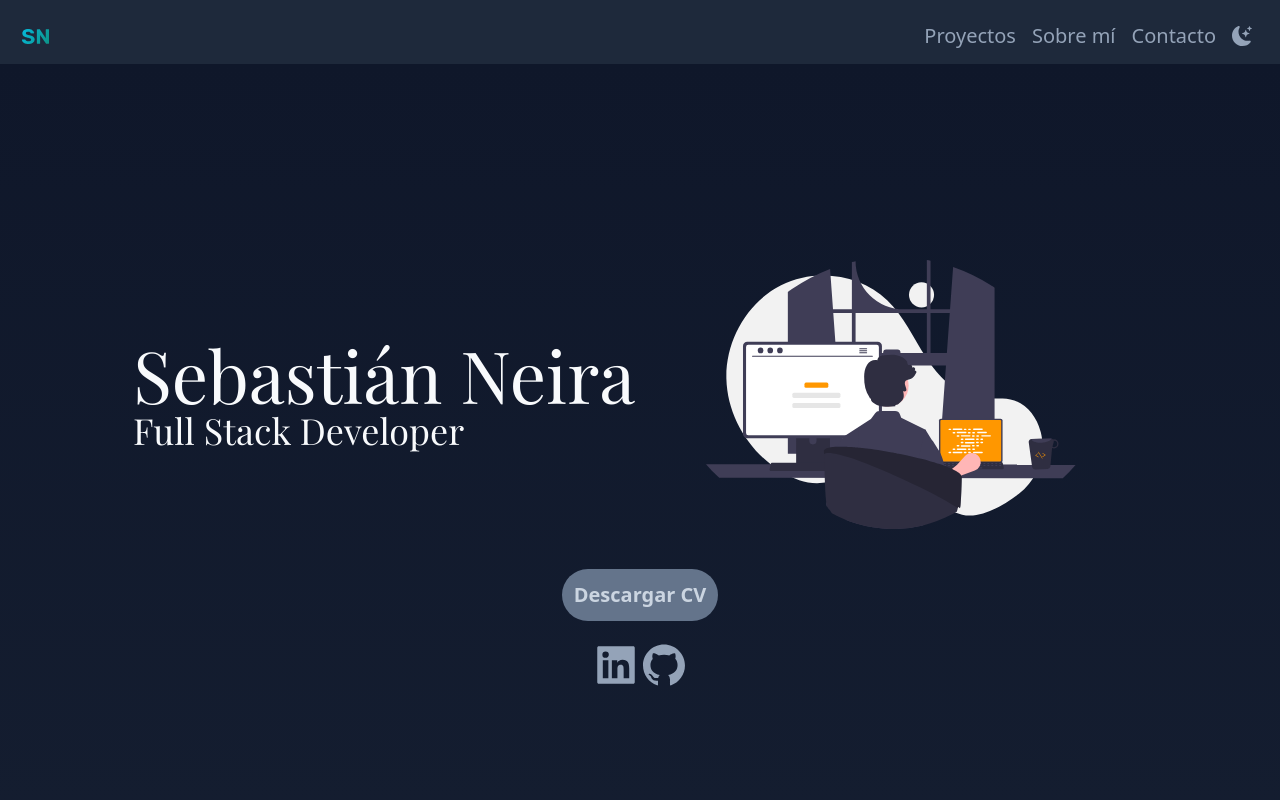
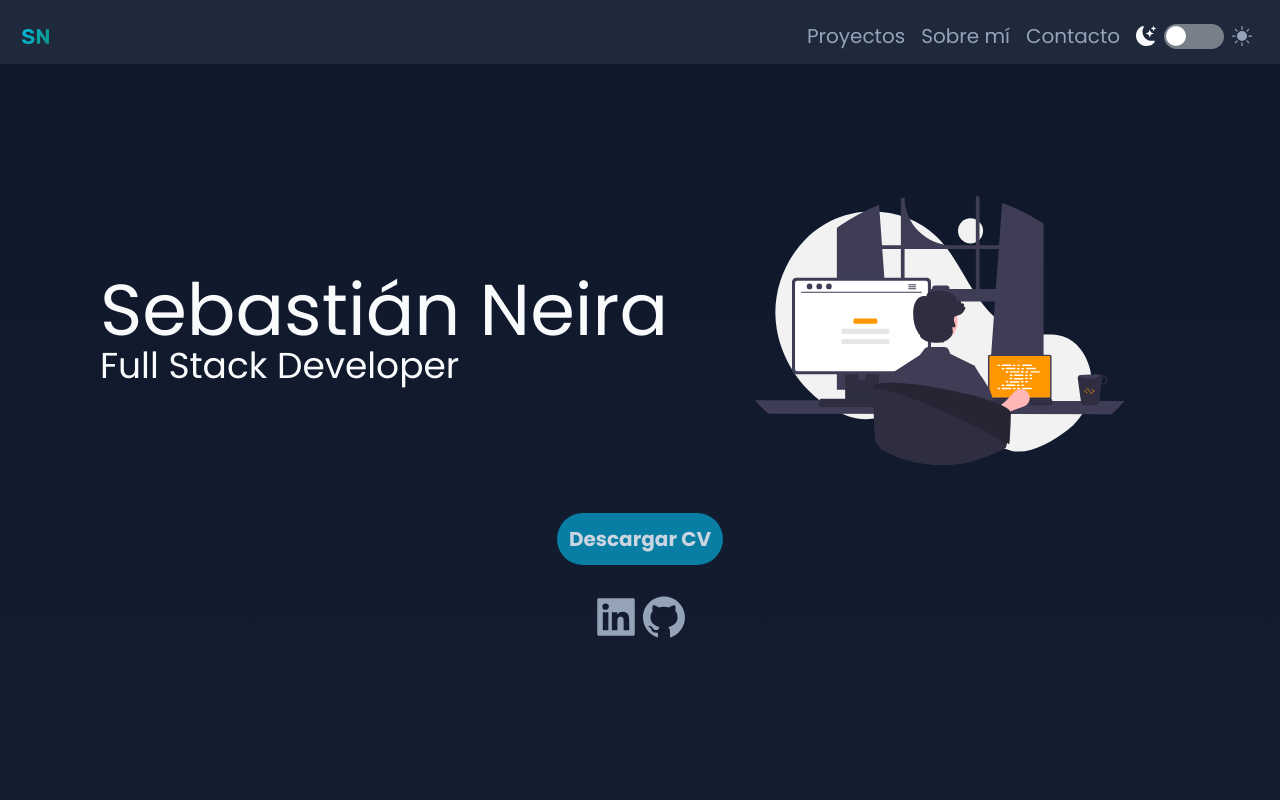
Before and after one commit to Sebaplz/Portfolio, a React (Vite) app: page / in a window 1280 px wide. Shown: the top 800 px of the page. Built offline with nearby package versions, Linux system fonts and the light colour scheme.

Commit message:
Se agrega motion-frame

```diff
--- a/index.html
+++ b/index.html
@@ -1,5 +1,5 @@
 <!DOCTYPE html>
-<html lang="en" class="scroll-smooth">
+<html lang="en" class="scroll-smooth overflow-x-hidden">
   <head>
     <meta charset="UTF-8" />
     <link rel="icon" type="image/png" href="/Logo.png" />
@@ -7,7 +7,7 @@
     <link rel="preconnect" href="https://fonts.googleapis.com" />
     <link rel="preconnect" href="https://fonts.gstatic.com" crossorigin />
     <link
-      href="https://fonts.googleapis.com/css2?family=Playfair+Display:wght@400;500;600;700;800&display=swap"
+      href="https://fonts.googleapis.com/css2?family=Poppins:wght@400;500;700;800&display=swap"
       rel="stylesheet"
     />
     <title>SN Portafolio</title>
--- a/src/App.css
+++ b/src/App.css
@@ -0,0 +1,9 @@
+body::-webkit-scrollbar {
+  width: 0.8rem;
+  background-image: linear-gradient(#1e293b, #0f172a);
+}
+
+body::-webkit-scrollbar-thumb {
+  background: #334155;
+  border-radius: 5px;
+}
--- a/src/App.jsx
+++ b/src/App.jsx
@@ -4,7 +4,8 @@ import Navbar from "./components/Navbar";
 import { AiFillLinkedin, AiFillHtml5, AiFillGithub } from "react-icons/ai";
 import { DiReact, DiJsBadge, DiCss3 } from "react-icons/di";
 import { SiTailwindcss } from "react-icons/si";
-import { BsBootstrapFill } from "react-icons/bs";
+import { BsBootstrapFill, BsFillArrowUpCircleFill } from "react-icons/bs";
+import { motion } from "framer-motion";
 
 function App() {
   const [darkMode, setDarkMode] = useState(true);
@@ -14,36 +15,69 @@ function App() {
   return (
     <>
       <div className={darkMode ? "dark" : ""}>
-        <header className="p-5 bg-slate-800 max-h-[8vh]">
+        <header className="p-5 bg-slate-800 max-h-[8vh] fixed w-full z-50">
           <Navbar handleToggleDarkMode={toggleDarkMode} />
         </header>
 
         <main className="dark:bg-gradient-to-t dark:from-[#1e293b] dark:to-[#0f172a] bg-slate-400 ">
-          <section className="min-h-[92vh]">
+          <section className="min-h-screen" id="principal">
             <div className="flex flex-col items-center pt-48 md:pt-28 lg:pt-44 lg:flex-row lg:justify-center">
-              <div className="text-slate-950 dark:text-slate-50">
+              <motion.div
+                initial={{ opacity: 0, scale: 0.5 }}
+                animate={{ opacity: 1, scale: 1 }}
+                transition={{
+                  duration: 0.8,
+                  delay: 0.5,
+                  ease: [0, 0.71, 0.2, 1.01],
+                }}
+                className="text-slate-950 dark:text-slate-50 px-4"
+              >
                 <h1 className="text-5xl md:text-6xl lg:text-7xl">
                   Sebastián Neira
                 </h1>
                 <h2 className="text-2xl md:text-3xl lg:text-4xl">
                   Full Stack Developer
                 </h2>
-              </div>
-              <div className="lg:w-2/5">
+              </motion.div>
+              <motion.div
+                initial={{ x: 1000 }}
+                animate={{ x: 0 }}
+                transition={{
+                  duration: 0.8,
+                  delay: 0.5,
+                  ease: [0, 0.71, 0.2, 1.01],
+                }}
+                className="lg:w-2/5"
+              >
                 <img
                   src="/hero.svg"
                   alt="Hero"
                   className="p-5 md:w-3/4 lg:w-4/5 mx-auto"
                 />
-              </div>
+              </motion.div>
             </div>
-            <div className="flex flex-col justify-center items-center lg:mt-5 2xl:mt-10">
-              <a
-                href="#"
-                className="text-slate-300 bg-slate-500 p-3 rounded-full font-sans font-semibold hover:text-slate-50 lg:text-xl"
+            <motion.div
+              initial={{ opacity: 0, scale: 0.5 }}
+              animate={{ opacity: 1, scale: 1 }}
+              transition={{
+                duration: 0.8,
+                delay: 0.5,
+                ease: [0, 0.71, 0.2, 1.01],
+              }}
+              className="flex flex-col justify-center items-center lg:mt-5 2xl:mt-10"
+            >
+              <motion.div
+                className="my-5"
+                whileHover={{ scale: 1.1 }}
+                transition={{ type: "spring", stiffness: 400, damping: 10 }}
               >
-                Descargar CV
-              </a>
+                <a
+                  href="#"
+                  className="text-slate-300 bg-[#087ea4] p-3 rounded-full font-semibold hover:text-slate-50 lg:text-xl"
+                >
+                  Descargar CV
+                </a>
+              </motion.div>
               <div className="flex mt-5 justify-center items-center">
                 <AiFillLinkedin
                   className="cursor-pointer text-slate-400 hover:text-slate-50 text-5xl"
@@ -59,10 +93,10 @@ function App() {
                   }
                 />
               </div>
-            </div>
+            </motion.div>
           </section>
           <section
-            className="min-h-[50vh] p-4 w-full md:w-3/4 xl:w-1/2 mx-auto"
+            className="min-h-[30vh] pt-20 p-4 w-full md:w-3/4 xl:w-1/2 mx-auto"
             id="about"
           >
             <h2 className="text-slate-50 text-center text-2xl md:text-3xl lg:text-4xl">
@@ -76,7 +110,7 @@ function App() {
               deserunt non perspiciatis tempore dolore ea temporibus.
             </p>
           </section>
-          <section className="min-h-screen" id="proyectos">
+          <section className="min-h-screen pt-20" id="proyectos">
             <h2 className="text-slate-50 text-center text-2xl md:text-3xl mb-4">
               Proyectos
             </h2>
@@ -91,7 +125,7 @@ function App() {
                 <img
                   src="/WeatherApi.png"
                   alt="Weather Api"
-                  className="rounded-t-lg mx-auto xl:h-[40rem]"
+                  className="mx-auto xl:h-[40rem]"
                 />
                 <div className="flex justify-center items-center p-2">
                   <DiReact className="cursor-pointer text-slate-400 hover:text-slate-50 text-5xl" />
@@ -110,7 +144,7 @@ function App() {
                 <img
                   src="/IpTracker.png"
                   alt="Ip Tracker"
-                  className="rounded-t-lg mx-auto xl:h-[40rem]"
+                  className="mx-auto xl:h-[40rem]"
                 />
                 <div className="flex justify-center items-center p-2">
                   <DiReact className="cursor-pointer text-slate-400 hover:text-slate-50 text-5xl" />
@@ -129,7 +163,7 @@ function App() {
                 <img
                   src="/DigiApi.png"
                   alt="Ip Tracker"
-                  className="rounded-t-lg mx-auto xl:h-[40rem]"
+                  className="mx-auto xl:h-[40rem]"
                 />
                 <div className="flex justify-center items-center p-2">
                   <DiJsBadge className="cursor-pointer text-slate-400 hover:text-slate-50 text-5xl" />
@@ -139,15 +173,25 @@ function App() {
                 </div>
               </article>
             </div>
-            <div className="flex justify-center mt-10">
+            <motion.div
+              className="flex justify-center mt-10"
+              whileHover={{ scale: 1.1 }}
+              transition={{ type: "spring", stiffness: 400, damping: 10 }}
+            >
               <a
                 href="https://github.com/Sebaplz?tab=repositories"
-                className="text-slate-300 bg-slate-500 p-3 rounded-full font-sans font-semibold hover:text-slate-50 lg:text-xl"
+                className="text-slate-300 bg-[#087ea4] p-3 rounded-full font-sans font-semibold hover:text-slate-50 lg:text-xl"
               >
                 Ver todos los Proyectos 👀
               </a>
-            </div>
+            </motion.div>
           </section>
+          <div className="flex justify-end p-5">
+            <BsFillArrowUpCircleFill
+              className="animate-bounce cursor-pointer text-slate-400 hover:text-slate-50 text-5xl"
+              onClick={() => (window.location.href = "#principal")}
+            />
+          </div>
         </main>
       </div>
     </>
--- /dev/null
+++ b/src/components/Navbar.css
@@ -0,0 +1,21 @@
+.switch {
+  width: 60px;
+  height: 25px;
+  background-color: rgba(255, 255, 255, 0.4);
+  display: flex;
+  justify-content: flex-start;
+  border-radius: 50px;
+  padding: 2.3px;
+  cursor: pointer;
+}
+
+.switch[data-isOn="true"] {
+  justify-content: flex-end;
+}
+
+.handle {
+  width: 20px;
+  height: 20px;
+  background-color: white;
+  border-radius: 40px;
+}
--- a/src/components/Navbar.jsx
+++ b/src/components/Navbar.jsx
@@ -1,17 +1,30 @@
-import { BsFillMoonStarsFill } from "react-icons/bs";
+import "./Navbar.css";
+import { BsFillMoonStarsFill, BsBrightnessHighFill } from "react-icons/bs";
+import { AiOutlineMenu } from "react-icons/ai";
+import { motion } from "framer-motion";
+import { useState } from "react";
 function Navbar(props) {
+  const [isOn, setIsOn] = useState(false);
   const handleClick = () => {
     // eslint-disable-next-line react/prop-types
     props.handleToggleDarkMode();
+    setIsOn(!isOn);
+  };
+
+  const spring = {
+    type: "spring",
+    stiffness: 700,
+    damping: 80,
   };
   return (
-    <nav className="flex justify-around items-center md:justify-between">
+    <>
+      <nav className="md:flex md:justify-between md:items-center hidden">
         <img src="/Logo.png" alt="Logo" className="w-8 h-8 hidden sm:block" />
-      <ul className="flex text-slate-50 items-center">
+        <ul className="flex items-center">
           <li className="px-2">
             <a
               href="#proyectos"
-            className="text-xl text-slate-400  hover:text-slate-50 hover:underline font-sans"
+              className="text-xl text-slate-400  hover:text-slate-50 hover:underline"
             >
               Proyectos
             </a>
@@ -19,7 +32,7 @@ function Navbar(props) {
           <li className="px-2">
             <a
               href="#about"
-            className="text-xl text-slate-400  hover:text-slate-50 hover:underline font-sans"
+              className="text-xl text-slate-400  hover:text-slate-50 hover:underline"
             >
               Sobre mí
             </a>
@@ -27,19 +40,31 @@ function Navbar(props) {
           <li className="px-2">
             <a
               href="#"
-            className="text-xl text-slate-400 hover:text-slate-50 hover:underline font-sans"
+              className="text-xl text-slate-400 hover:text-slate-50 hover:underline"
             >
               Contacto
             </a>
           </li>
-        <li className="px-2">
-          <BsFillMoonStarsFill
-            onClick={handleClick}
-            className="cursor-pointer dark:text-slate-400 text-xl  hover:underline"
-          />
+          <li className="px-2 flex items-center">
+            <BsFillMoonStarsFill className="text-slate-400 dark:text-slate-50 text-xl" />
+            <div className="switch mx-2" data-isOn={isOn} onClick={handleClick}>
+              <motion.div className="handle" layout transition={spring} />
+            </div>
+            <BsBrightnessHighFill className="text-xl dark:text-slate-400 text-slate-50" />
           </li>
         </ul>
       </nav>
+      <nav className="flex justify-between items-center md:hidden">
+        <AiOutlineMenu className="text-slate-400 dark:text-slate-50 text-xl" />
+        <div className="flex items-center px-2">
+          <BsFillMoonStarsFill className="text-slate-400 dark:text-slate-50 text-xl" />
+          <div className="switch mx-2" data-isOn={isOn} onClick={handleClick}>
+            <motion.div className="handle" layout transition={spring} />
+          </div>
+          <BsBrightnessHighFill className="text-xl dark:text-slate-400 text-slate-50" />
+        </div>
+      </nav>
+    </>
   );
 }
 
--- a/src/index.css
+++ b/src/index.css
@@ -4,6 +4,6 @@
 
 @layer base {
   html {
-    font-family: "Playfair Display", serif;
+    font-family: "Poppins", sans-serif;
   }
 }
```
Lines whose indentation alone changed are shown as unchanged.
